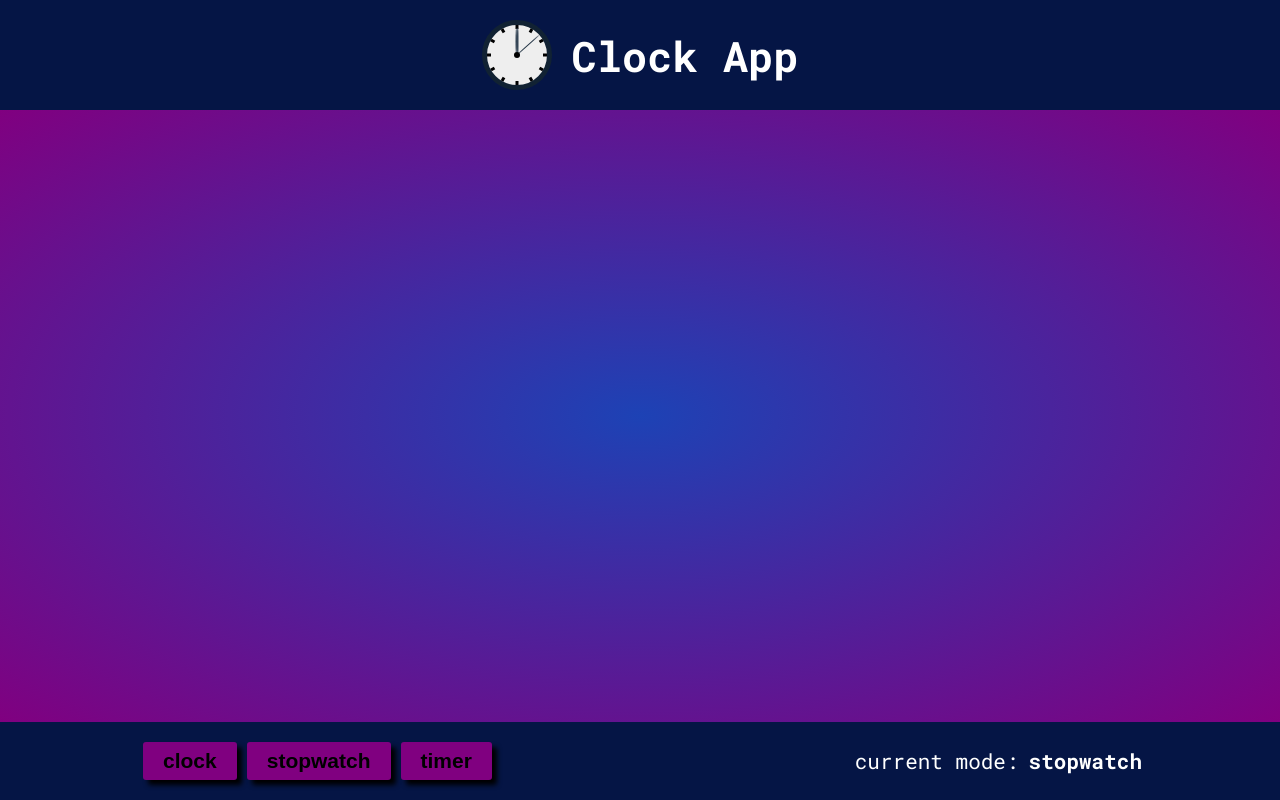
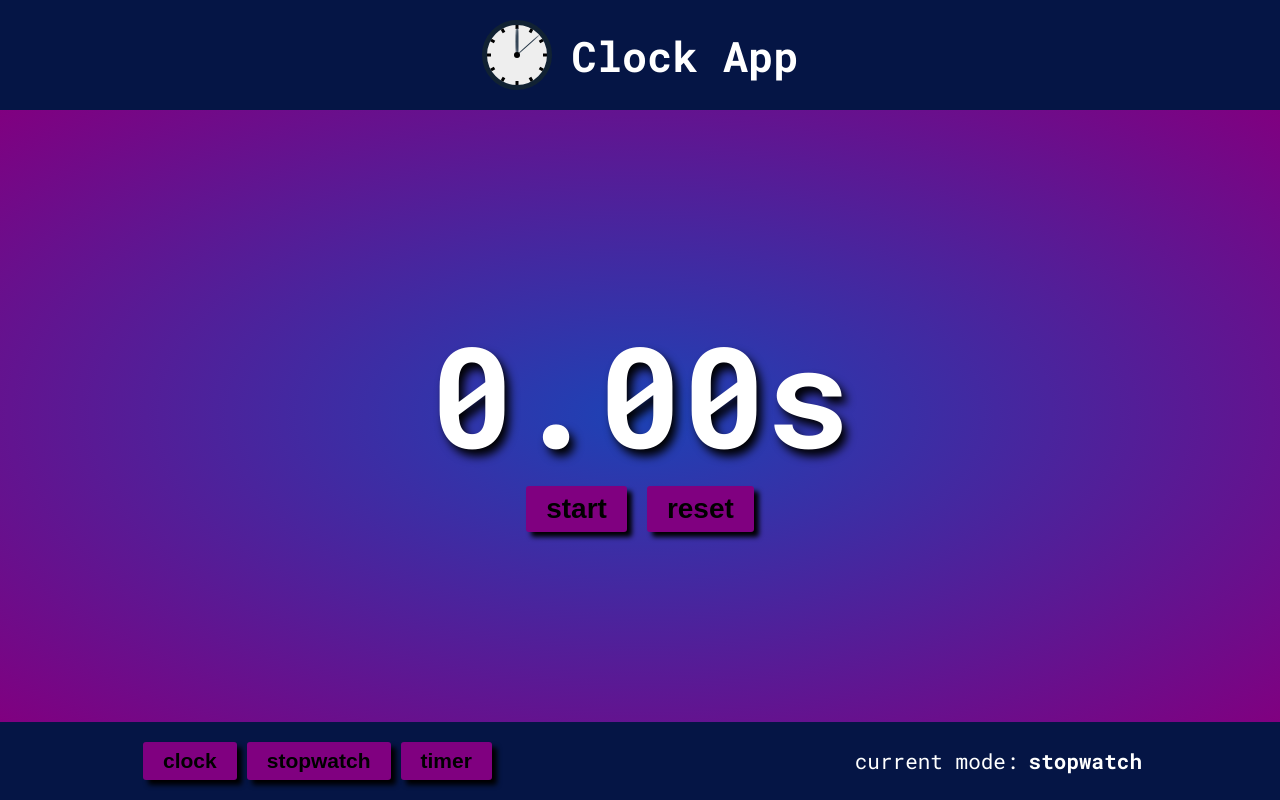
Before and after one commit to krylak123/react-clock-app, a React app: page / in a window 1280 px wide. Both pictures are taken after a click on the button "stopwatch". Built offline with nearby package versions, Linux system fonts and the light colour scheme.

Commit message:
created Stopwatch component

```diff
--- a/src/components/Content.js
+++ b/src/components/Content.js
@@ -3,12 +3,15 @@ import PropTypes from 'prop-types';
 import styled from 'styled-components';
 
 import Clock from './Clock';
+import Stopwatch from './Stopwatch';
 
 const Content = ({ mode }) => {
   let currentContent;
 
   if (mode === 'clock') {
     currentContent = <Clock />;
+  } else if (mode === 'stopwatch') {
+    currentContent = <Stopwatch />;
   }
 
   return (
--- /dev/null
+++ b/src/components/Stopwatch.js
@@ -0,0 +1,106 @@
+import React, { useEffect, useState } from 'react';
+import styled from 'styled-components';
+
+const Stopwatch = () => {
+  const [index, setIndex] = useState(0);
+  const [time, setTime] = useState(0);
+  const [isActive, setIsActive] = useState(false);
+
+  const handleStartPause = () => {
+    if (!isActive) {
+      setIsActive((prevValue) => !prevValue);
+      setIndex(
+        setInterval(() => {
+          setTime((prevValue) => prevValue + 1);
+        }, 10)
+      );
+    } else {
+      setIsActive((prevValue) => !prevValue);
+      clearInterval(index);
+    }
+  };
+
+  const handleReset = () => {
+    clearInterval(index);
+    setTime(0);
+    setIsActive(false);
+  };
+
+  useEffect(() => () => clearInterval(index), [index]);
+
+  return (
+    <StopwarchWrapper>
+      <Time>{(time / 100).toFixed(2)}s</Time>
+      <div>
+        <Btn type="submit" onClick={handleStartPause}>
+          {isActive ? 'pause' : 'start'}
+        </Btn>
+        <Btn type="submit" onClick={handleReset}>
+          reset
+        </Btn>
+      </div>
+    </StopwarchWrapper>
+  );
+};
+
+const StopwarchWrapper = styled.div`
+  display: flex;
+  flex-direction: column;
+  align-items: center;
+`;
+
+const Time = styled.h1`
+  font-size: 3rem;
+  color: #fff;
+  text-shadow: 5px 7px 10px #000;
+
+  @media screen and (min-width: 360px) {
+    font-size: 4rem;
+  }
+
+  @media screen and (min-width: 760px) and (orientation: portrait) {
+    font-size: 6rem;
+  }
+
+  @media screen and (min-width: 800px) {
+    font-size: 5rem;
+  }
+
+  @media screen and (min-width: 1024px) {
+    font-size: 10rem;
+  }
+`;
+
+const Btn = styled.button`
+  padding: 5px 10px;
+  font-size: 1.3rem;
+  font-weight: bold;
+  outline: none;
+  border-style: none;
+  border-radius: 3px;
+  background-color: #800080;
+  box-shadow: 5px 5px 5px 0 #000;
+  cursor: pointer;
+  transition: 0.2s;
+
+  :first-child {
+    margin-right: 10px;
+  }
+
+  :hover {
+    color: #fff;
+    background-color: #500050;
+    box-shadow: 0 0 5px 0 #000;
+  }
+
+  @media screen and (min-width: 1024px) {
+    padding: 7px 20px;
+    font-size: 2rem;
+
+    :first-child {
+      margin-right: 20px;
+    }
+  }
+`;
+
+export default Stopwatch;
```
